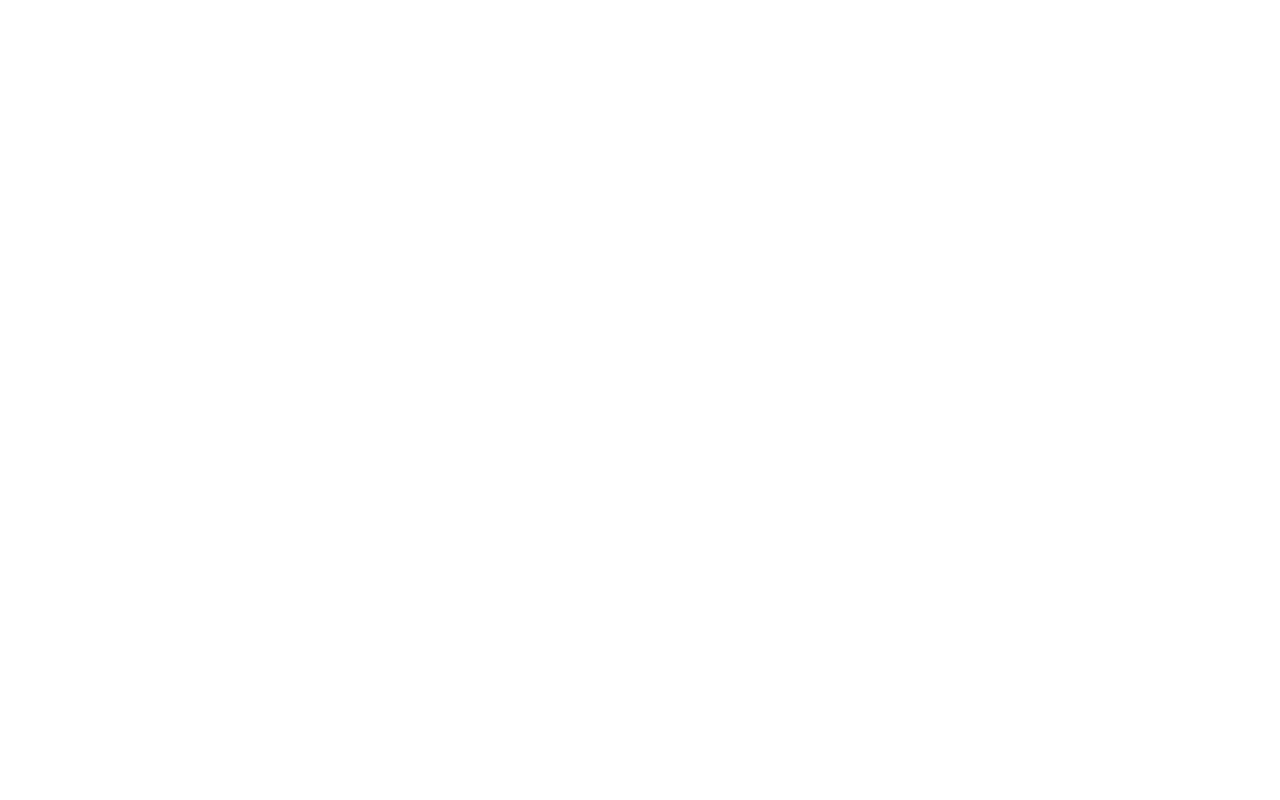
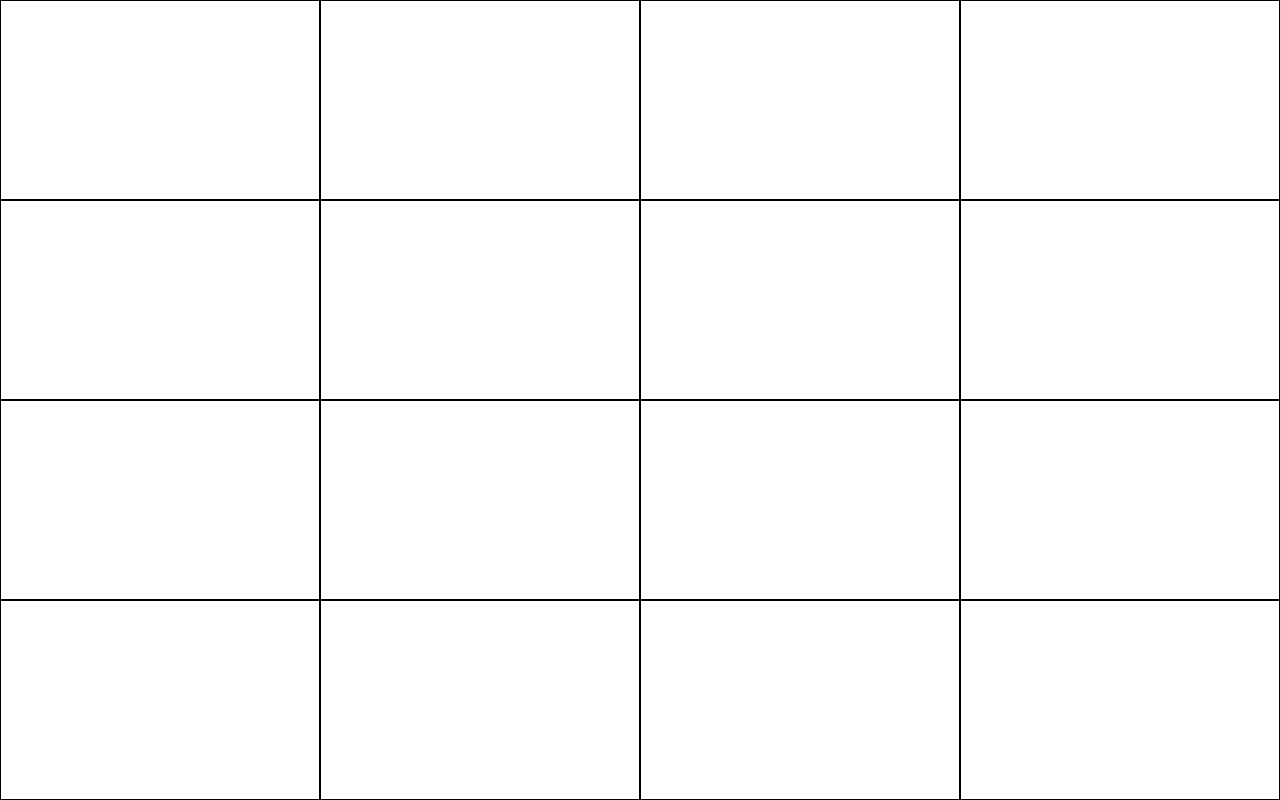
Before and after one commit to Afriens/Etch-a-Sketch, a plain HTML site: page index.html in a window 1280 px wide. Drawn offline with Linux system fonts and the light colour scheme.

Commit message:
create basic grid

```diff
--- a/index.html
+++ b/index.html
@@ -7,7 +7,7 @@
     <title>Etch-a-Sketch</title>
 </head>
 <body>
-    <div>
+    <div class="bigDiv">
     </div>
     <script src="script.js"></script>
 </body>
--- a/script.js
+++ b/script.js
@@ -0,0 +1,10 @@
+const bigDiv =  document.querySelector('.bigDiv');
+
+const boardCreate = () => {
+    for (i=0; i < 16 ; i++){
+        const newDiv = document.createElement('div');
+        bigDiv.appendChild(newDiv);
+    }
+}
+
+boardCreate()
--- a/style.css
+++ b/style.css
@@ -0,0 +1,19 @@
+*,
+*::after,
+*::before {
+    padding: 0;
+    margin: 0;
+    font-family: 'Roboto', sans-serif;
+    box-sizing: border-box;
+}
+
+.bigDiv {
+    display: flex;
+    flex-wrap: wrap;
+}
+
+.bigDiv div {
+    width: 25vw;
+    height: 25vh;
+    border: 1px solid black;
+}
```
